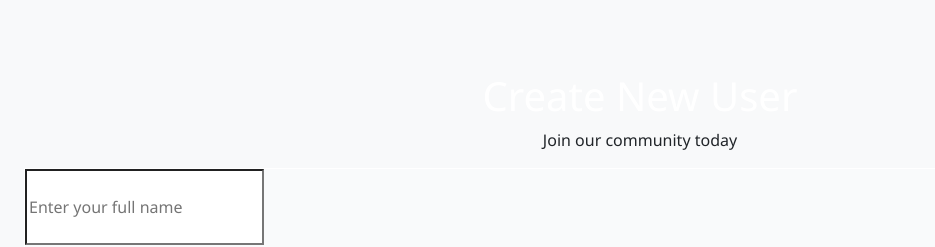
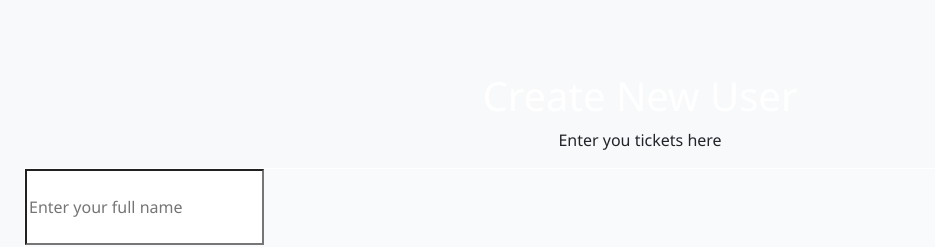
Before and after one commit to saurav-95-dev/React-Redux-CRUD, a React (Vite) app: page / in a window 1280 px wide. Shown: the part 1240-1487 px from the top of the page, without its empty margins (0-935 px from the left). Built offline with nearby package versions, Linux system fonts and the light colour scheme.

Commit message:
new change

```diff
--- a/src/components/Create.jsx
+++ b/src/components/Create.jsx
@@ -114,7 +114,7 @@ export default function Create() {
               </svg>
             </div>
             <h1 className="text-4xl font-bold text-white mb-2">Create New User</h1>
-            <p className="text-purple-200 text-lg">Join our community today</p>
+            <p className="text-purple-200 text-lg">Enter you tickets here</p>
           </div>
 
           {/* Form Card */}
```
